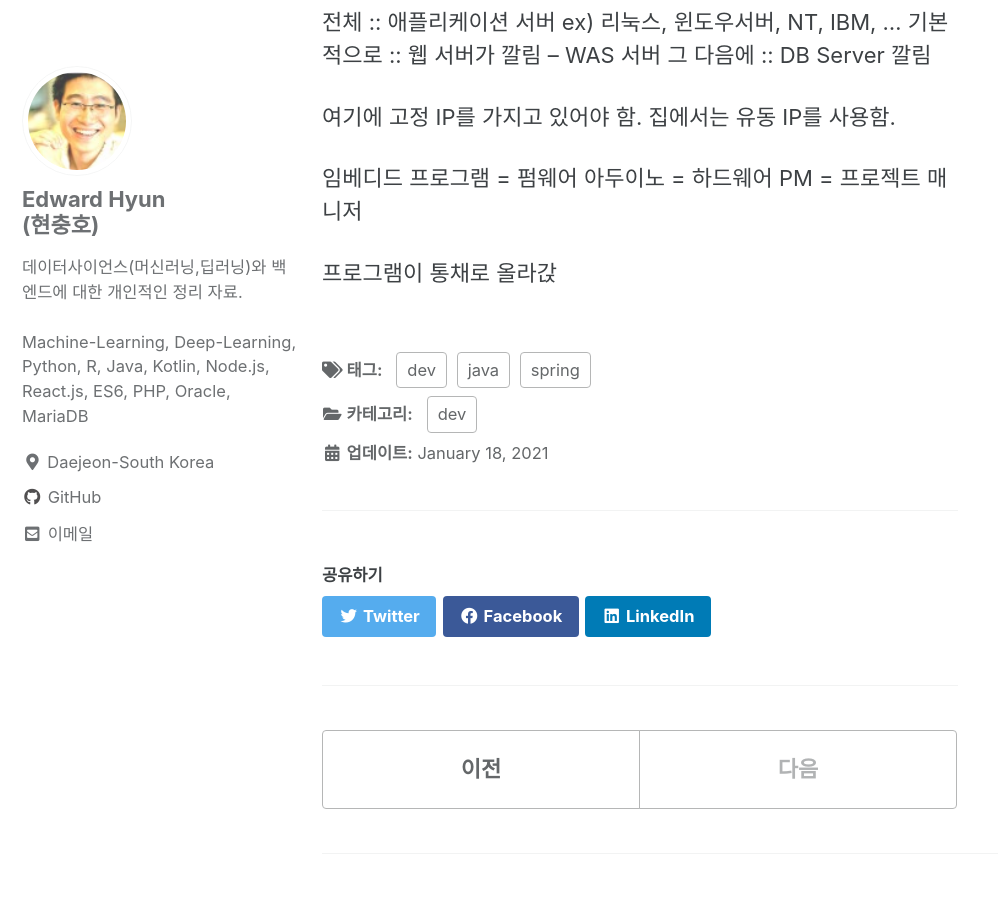
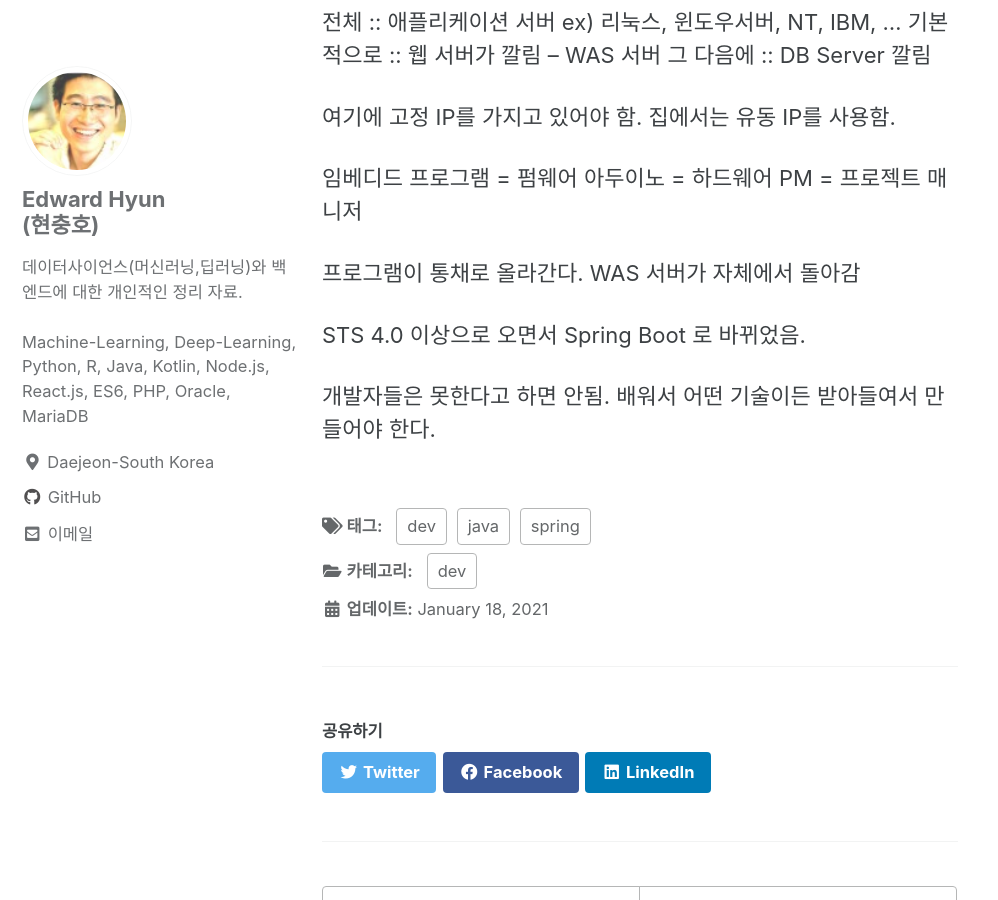
Before and after one commit to iamhch24/iamhch24.github.io, a Jekyll site: the page built from _posts/2021-01-18-[스터디] 스프링 프레임워크.md, in a window 1280 px wide and 900 px high, scrolled down 1489 px. Shown: the whole window, without its empty margins (0-998 px from the left). Built offline with Jekyll 4.4.1, drawn with Linux system fonts in a browser that asks for light colours; cached includes are drawn as plain includes.

Commit message:
_posts/2021-01-18-[스터디] 스프링 프레임워크.md updated from https://stackedit.io/

```diff
--- a/_posts/2021-01-18-[스터디] 스프링 프레임워크.md
+++ b/_posts/2021-01-18-[스터디] 스프링 프레임워크.md
@@ -66,11 +66,20 @@ log4j 기능 관련 성정은 log4j.xml 파일에서 수행함
 아두이노 = 하드웨어
 PM = 프로젝트 매니저
 
-프로그램이 통채로 올라갅
+프로그램이 통채로 올라간다.
+WAS 서버가 자체에서 돌아감
+
+STS 4.0 이상으로 오면서 Spring Boot 로 바뀌었음.
+
+개발자들은 못한다고 하면 안됨. 배워서 어떤 기술이든 받아들여서 만들어야 한다.
+
+
+
+
 
 
 
 <!--stackedit_data:
-eyJoaXN0b3J5IjpbMTgyMTUzODIyLDcxOTEzMTc2NSwtMTg5OT
+eyJoaXN0b3J5IjpbOTEwODcyNzg2LDcxOTEzMTc2NSwtMTg5OT
 Y2Mzg0M119
 -->
```
